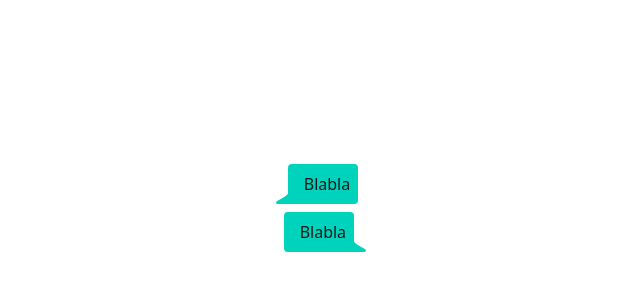
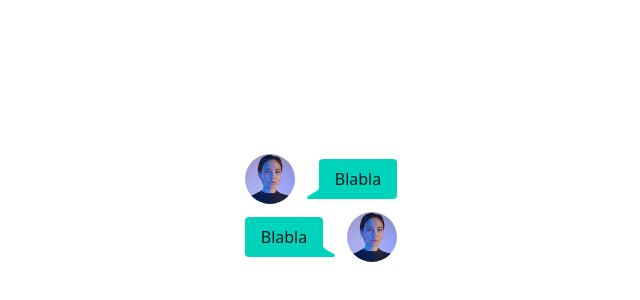
Before and after one commit to Marc-AntoineSP/website-flutter, a React (Vite) app: page / in a window 1280 px wide. Shown: the part 192-492 px from the top of the page, without its empty margins (319-959 px from the left). Built offline with nearby package versions, Linux system fonts and the light colour scheme.

Commit message:
FIX: bubble

```diff
--- a/src/components/messageBubble.tsx
+++ b/src/components/messageBubble.tsx
@@ -6,8 +6,15 @@ interface MessageProp {
 
 export default function MessageBubble(props:MessageProp){
     return (
-        <div className={`chat ${props.is_user1 ? "chat-start" : "chat-end"}`}>
+        <div className={`chat ${props.is_user1 ? "chat-start" : "chat-end"} flex gap-6 items-center`}>
+            {props.is_user1 ? (
+            <>
+            <img src="/assets/pic.png" className="rounded-full" width={50}/>
+            <p className="chat-bubble bg-accent">{props.message}</p></>
+            ) : <>
             <p className="chat-bubble bg-accent">{props.message}</p>
+            <img src="/assets/pic.png" className="rounded-full" width={50}/>
+            </>}
         </div>
     );
 }
```
